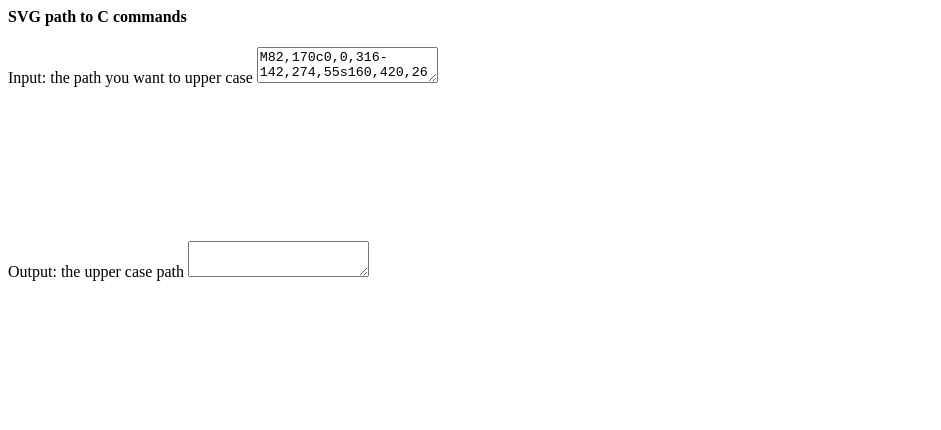
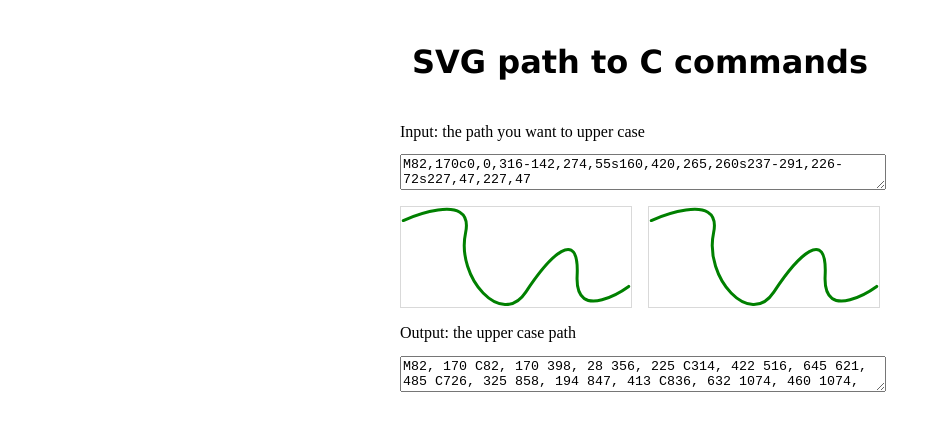
Before and after one commit to enxaneta/SVG-in-C, a plain HTML site: page index.html in a window 1280 px wide. Shown: the whole page, without its empty margins (0-941 px from the left). Drawn offline with Linux system fonts and the light colour scheme.

Commit message:
Update index.html

```diff
--- a/index.html
+++ b/index.html
@@ -1,3 +1,11 @@
+<!DOCTYPE html>
+<html lang="en">
+<head>
+<meta charset="UTF-8">
+<link rel="stylesheet" type="text/css" href="style.css">
+<meta name="robots" content="noindex">
+<title>SVG path to C commands</title>
+
 <h4>SVG path to C commands</h4>
 <div class="wrap">
 <label>Input: the path you want to upper case</label>
@@ -16,3 +24,6 @@
 <label>Output: the upper case path</label>
 <textarea id="output"></textarea>
 </div>
+<script src="script.js"></script>
+</body>
+</html>
```
